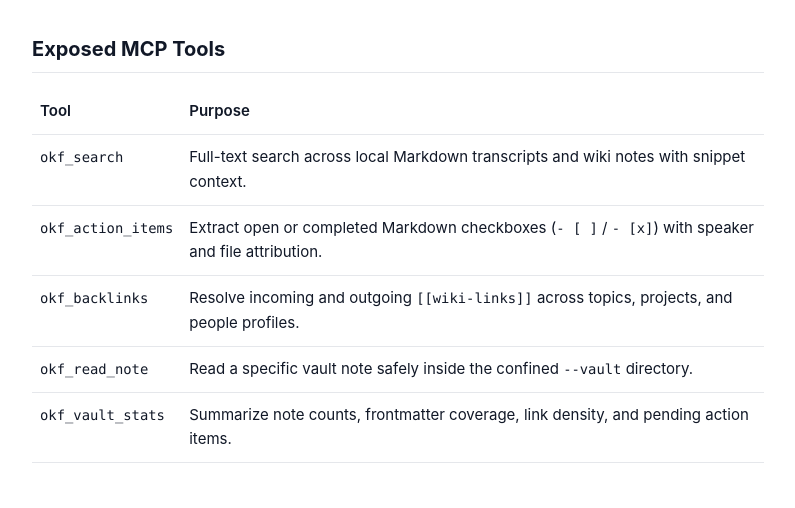
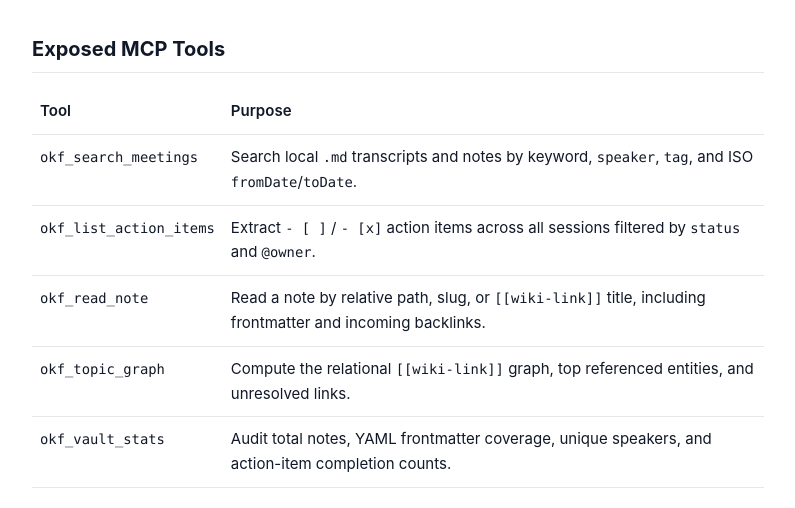
Before and after one commit to onemira-space/onemira-space.github.io, a plain HTML site: page okf-wiki-mcp.html in a window 1280 px wide. Shown: the part 1821-2329 px from the top of the page, without its empty margins (242-1037 px from the left). Drawn offline with Linux system fonts and the light colour scheme.

Commit message:
docs: align okf-wiki-mcp.html tool table verbatim with v1.0.3 tools/list

```diff
--- a/okf-wiki-mcp.html
+++ b/okf-wiki-mcp.html
@@ -75,11 +75,11 @@ brew install okf-wiki-mcp</code></pre>
         <tr><th>Tool</th><th>Purpose</th></tr>
       </thead>
       <tbody>
-        <tr><td><code>okf_search</code></td><td>Full-text search across local Markdown transcripts and wiki notes with snippet context.</td></tr>
-        <tr><td><code>okf_action_items</code></td><td>Extract open or completed Markdown checkboxes (<code>- [ ]</code> / <code>- [x]</code>) with speaker and file attribution.</td></tr>
-        <tr><td><code>okf_backlinks</code></td><td>Resolve incoming and outgoing <code>[[wiki-links]]</code> across topics, projects, and people profiles.</td></tr>
-        <tr><td><code>okf_read_note</code></td><td>Read a specific vault note safely inside the confined <code>--vault</code> directory.</td></tr>
-        <tr><td><code>okf_vault_stats</code></td><td>Summarize note counts, frontmatter coverage, link density, and pending action items.</td></tr>
+        <tr><td><code>okf_search_meetings</code></td><td>Search local <code>.md</code> transcripts and notes by keyword, <code>speaker</code>, <code>tag</code>, and ISO <code>fromDate</code>/<code>toDate</code>.</td></tr>
+        <tr><td><code>okf_list_action_items</code></td><td>Extract <code>- [ ]</code> / <code>- [x]</code> action items across all sessions filtered by <code>status</code> and <code>@owner</code>.</td></tr>
+        <tr><td><code>okf_read_note</code></td><td>Read a note by relative path, slug, or <code>[[wiki-link]]</code> title, including frontmatter and incoming backlinks.</td></tr>
+        <tr><td><code>okf_topic_graph</code></td><td>Compute the relational <code>[[wiki-link]]</code> graph, top referenced entities, and unresolved links.</td></tr>
+        <tr><td><code>okf_vault_stats</code></td><td>Audit total notes, YAML frontmatter coverage, unique speakers, and action-item completion counts.</td></tr>
       </tbody>
     </table>
 
```
